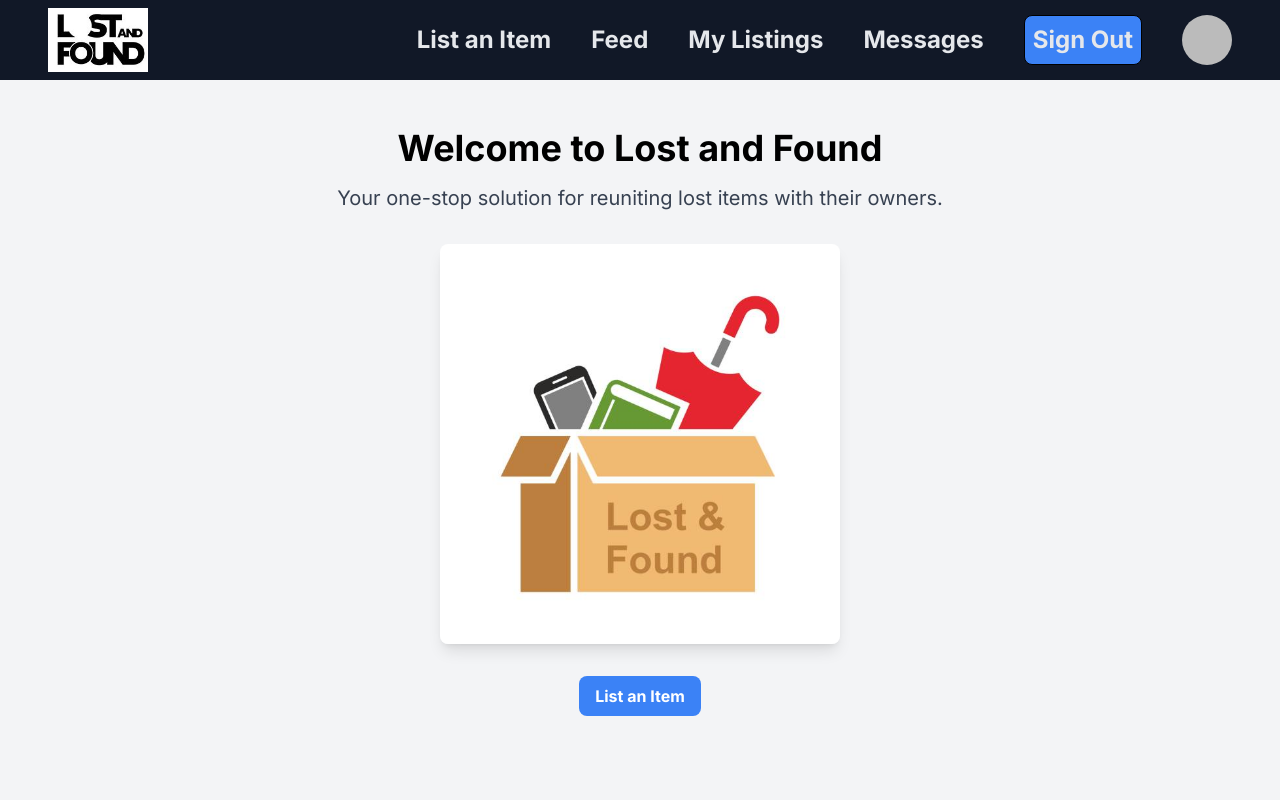
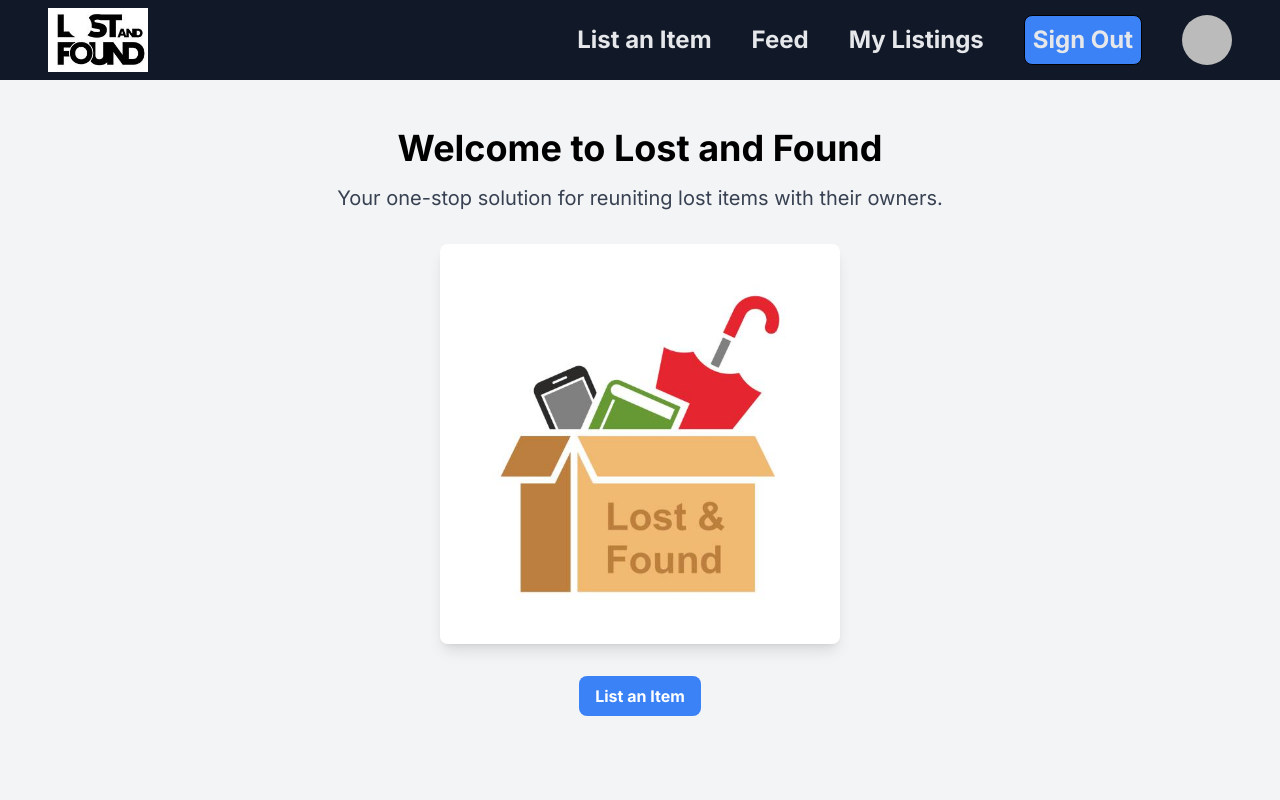
Before and after one commit to Anurag00321/lost-found, a Next.js app: page / in a window 1280 px wide. Shown: the top 800 px of the page. Built offline with nearby package versions, Linux system fonts and the light colour scheme; no server answers; sample sign-in values are in the browser's storage.

Commit message:
removed messages

```diff
--- a/app/components/Navbar.js
+++ b/app/components/Navbar.js
@@ -20,7 +20,6 @@ const {data: session} = useSession()
                 <Link href='listings/create' className='hover:text-white'>List an Item</Link>
                 <Link href='/feed' className='hover:text-white'>Feed</Link>
                 <Link href='/myListings' className='hover:text-white'>My Listings</Link>
-                <Link href='/messages' className='hover:text-white'>Messages</Link>
 
                 <button className='bg-blue-500 hover:bg-blue-400 p-2 rounded-lg border border-black hover:scale-110' onClick={signOut}>Sign Out</button>
                 <Image alt={session.user.name} src={session.user.image} width={50} height={40} className='rounded-full'/>
```
